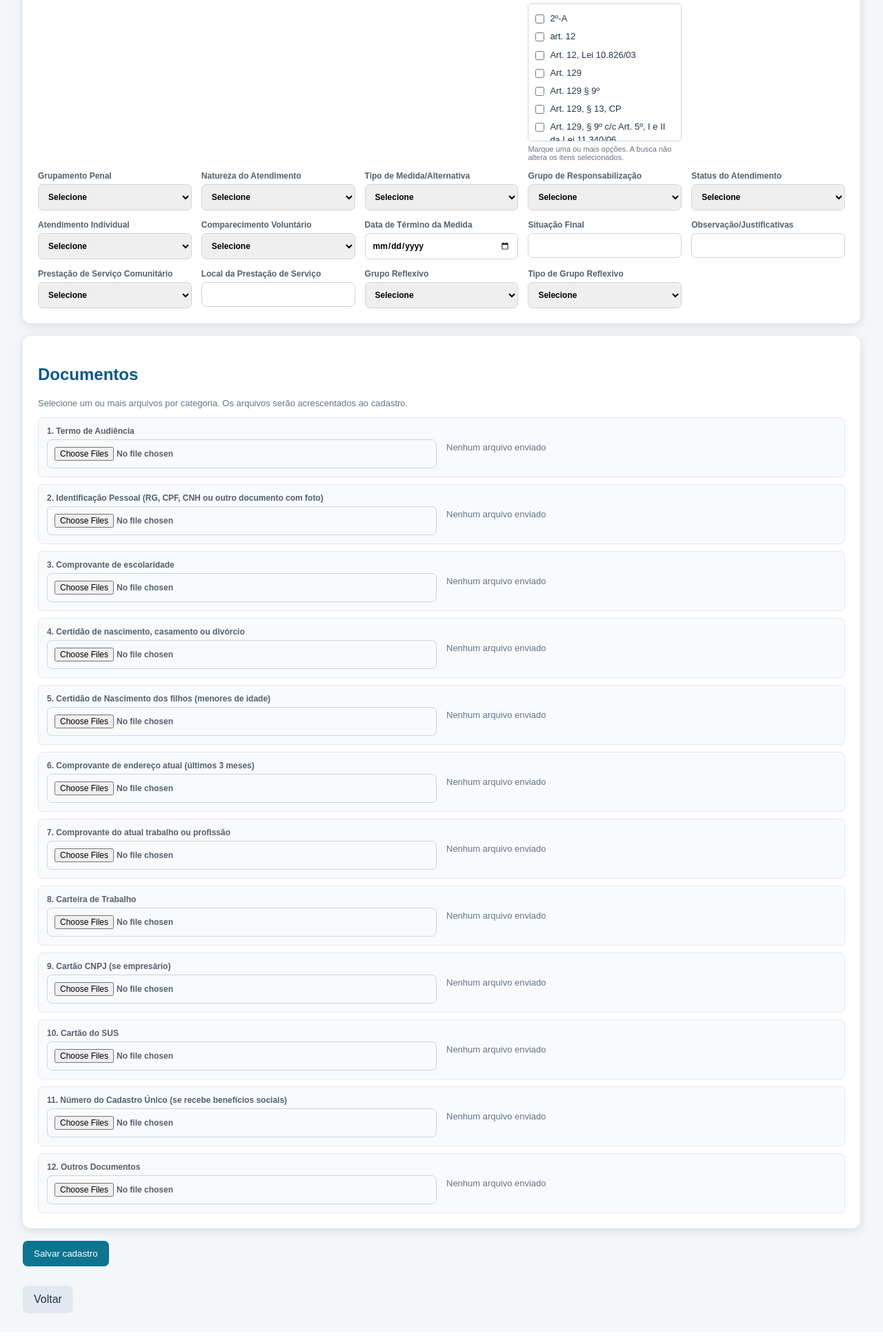
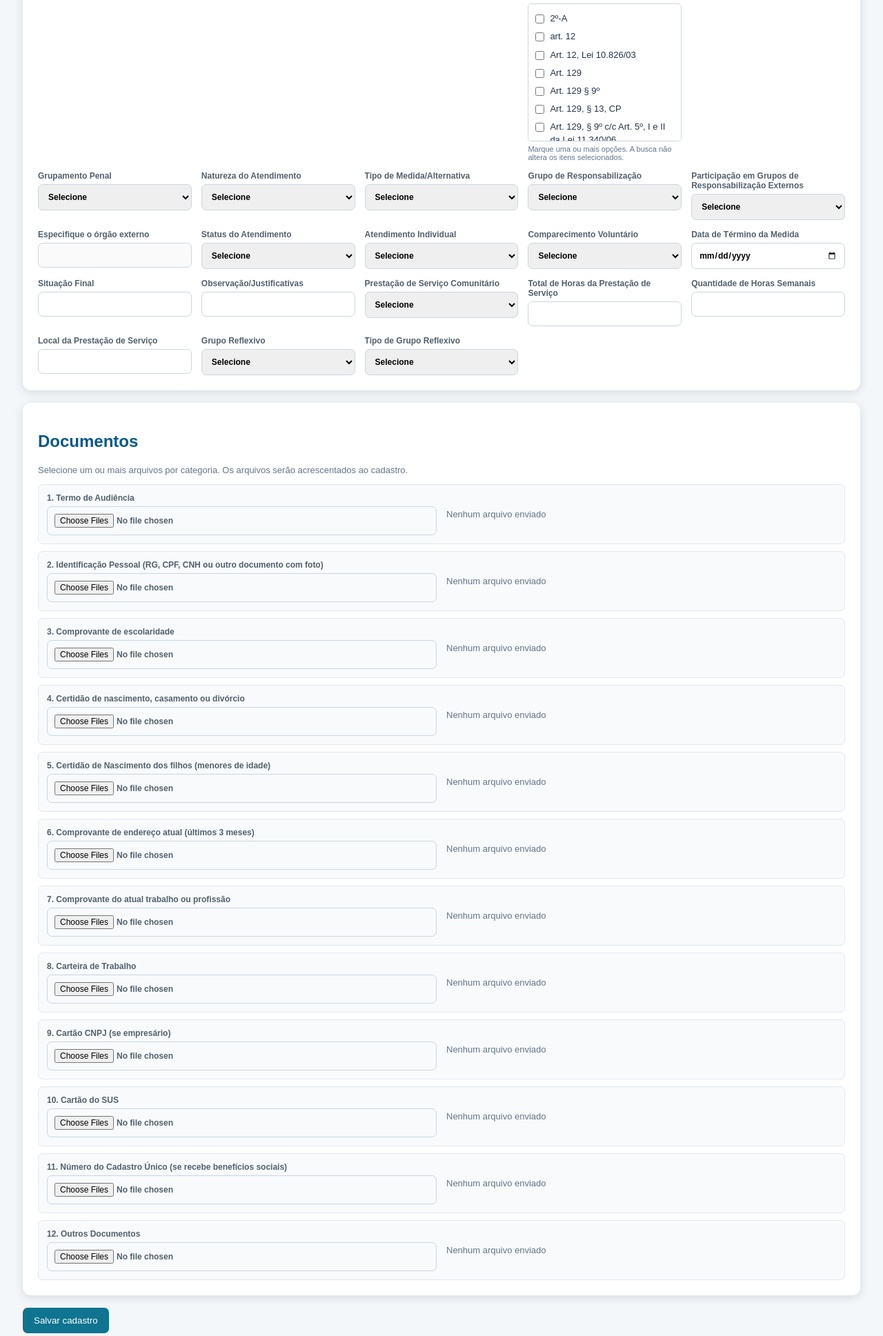
Before and after one commit to dalisou/sigciappb, a Flask app: page /pessoa/nova in a window 1280 px wide. Shown: the part 710-2647 px from the top of the page at 69% size. Before the commit the page ends 2614 px from the top, so only its background shows below. Run offline with Flask 3, Linux system fonts and the light colour scheme; the visitor is signed in with stand-in values (Sample User, id 1); parts of the project's set-up code (start-up, migrations or seed data) failed here and were passed over; some libraries are stand-ins or nearby versions.

Commit message:
feat(cadastro): adiciona carga horaria e grupos externos

```diff
--- a/app.py
+++ b/app.py
@@ -205,10 +205,13 @@
     "telefone", "data_atendimento", "raca", "sexo", "identidade_genero", "estado_civil", "orientacao_sexual",
     "escolaridade", "pcd", "tipo_deficiencia", "nacionalidade", "pais", "ocupacao", "profissao",
     "religiao", "diploma_legal", "artigo", "tipo_penal", "grupamento_penal", "natureza_atendimento",
-    "medida", "grupo_responsabilizacao", "status", "atendimento_individual", "comparecimento",
+    "medida", "grupo_responsabilizacao", "grupo_externo_opcao", "grupo_externo_especificacao",
+    "status", "atendimento_individual", "comparecimento",
     "termino_medida", "situacao_final", "observacoes", "prestacao_servico_comunitario",
+    "prestacao_horas_totais", "prestacao_horas_semanais",
     "local_prestacao_servico", "grupo_reflexivo", "tipo_grupo_reflexivo",
 ]
+PERSON_INTEGER_FIELDS = {"prestacao_horas_totais", "prestacao_horas_semanais"}
 GROUP_STATUS_OPTIONS = ["Em andamento", "Concluiu", "Desistiu", "Eliminado - refazer grupo"]
 FREQUENCY_STATUS_OPTIONS = ["", "Presente", "Faltou"]
 GROUP_RESPONSIBILITY_LABELS = {
@@ -223,8 +226,10 @@
     "Orientação Sexual (autodeclaração)", "Escolaridade", "Pessoa com Deficiência", "Tipo de Deficiência",
     "Nacionalidade", "País", "Ocupação", "Profissão", "Religião", "Diploma Legal", "Artigo/Capitulação",
     "Tipo Penal", "Grupamento Penal", "Natureza do Atendimento", "Tipo de Medida/Alternativa",
-    "Grupo de Responsabilização", "Status do Atendimento", "Atendimento Individual", "Comparecimento Voluntário",
+    "Grupo de Responsabilização", "Participação em Grupos de Responsabilização Externos",
+    "Especifique o órgão externo", "Status do Atendimento", "Atendimento Individual", "Comparecimento Voluntário",
     "Data de Término da Medida", "Situação Final", "Observação/Justificativas", "Prestação de Serviço Comunitário",
+    "Total de Horas da Prestação de Serviço", "Quantidade de Horas Semanais",
     "Local da Prestação de Serviço", "Grupo Reflexivo", "Tipo de Grupo Reflexivo",
 ]))
 
@@ -246,6 +251,7 @@
     "natureza_atendimento": ["1º Atendimento Técnico Multidisciplinar", "Acolhimento Inicial (comparecimento)", "Agendamento"],
     "medida": ["Acordo de não Persecução Penal", "Conciliação", "Medida Cautelar diversa da prisão", "Outras modalidades", "Penas restritivas de direito", "SCP", "SURSIS"],
     "grupo_responsabilizacao": ["Alteridade, Raça e Direitos Humanos", "Combate ao preconceito", "Conscientização sobre Bens Públicos e Privados", "Dignidade Sexual e Alteridade", "Direitos Humanos, Diversidade e Relações Étnico-Raciais", "Direitos Humanos, Proteção à Infância e Cidadania", "Drogas e suas transversalidades", "Gênero e Alteridade: Coexistência Feminina", "Gênero, Vínculos e Alteridade", "Gênero/Sexualidade", "Gênero/Vínculos/Alteridade", "Homens autores de violência doméstica contra mulher", "Meio Ambiente, Sustentabilidade e Ecologia Familiar", "Meio Ambiente, Sustentabilidade e Proteção Comunitária", "Orientação Cívica", "Orientação Cívica ou Temático de Segurança", "Parentalidade e Direitos Humanos", "Parentalidade e Responsabilidade Familiar", "Segurança Comunitária e Paz Pública", "Trânsito/Vida", "Ética/Cidadania"],
+    "grupo_externo_opcao": ["Não possui", "Defensoria Pública", "Outro órgão"],
     "status": ["Realizado com Sucesso", "Não Realizado"],
     "atendimento_individual": ["Assistente Social", "Jurídico", "Psicólogo"],
     "comparecimento": ["Sim", "Não"],
@@ -409,7 +415,10 @@
 
 def init_postgres_db():
     connection = db()
-    field_sql = ", ".join(f'"{field}" TEXT' for field in FIELDS)
+    field_sql = ", ".join(
+        f'"{field}" {"INTEGER" if field in PERSON_INTEGER_FIELDS else "TEXT"}'
+        for field in FIELDS
+    )
     attendance_sql = ", ".join(f'"{field}" TEXT' for field in ATTENDANCE_FIELDS)
     statements = [
         """CREATE TABLE IF NOT EXISTS users (
@@ -547,6 +556,14 @@
                 connection,
                 f'ALTER TABLE pessoas ADD COLUMN IF NOT EXISTS "{field}" TEXT DEFAULT \'\'',
             )
+    person_columns = table_columns(connection, "pessoas")
+    for field in FIELDS:
+        if field not in person_columns:
+            field_type = "INTEGER" if field in PERSON_INTEGER_FIELDS else "TEXT"
+            safe_schema_execute(
+                connection,
+                f'ALTER TABLE pessoas ADD COLUMN IF NOT EXISTS "{field}" {field_type}',
+            )
     group_frequency_columns = table_columns(connection, "grupo_frequencias")
     if "horario" not in group_frequency_columns:
         safe_schema_execute(
@@ -652,7 +669,10 @@
                 criado_em TEXT NOT NULL, resolvido_em TEXT DEFAULT ''
             );
         """ % (
-            ", ".join(f"{field} TEXT" for field in FIELDS),
+            ", ".join(
+                f'{field} {"INTEGER" if field in PERSON_INTEGER_FIELDS else "TEXT"}'
+                for field in FIELDS
+            ),
             ", ".join(f"{field} TEXT" for field in ATTENDANCE_FIELDS),
         )
     )
@@ -671,6 +691,11 @@
     ):
         if field not in columns:
             connection.execute(f'ALTER TABLE pessoas ADD COLUMN {field} TEXT DEFAULT ""')
+    columns = table_columns(connection, "pessoas")
+    for field in FIELDS:
+        if field not in columns:
+            field_type = "INTEGER" if field in PERSON_INTEGER_FIELDS else "TEXT"
+            connection.execute(f'ALTER TABLE pessoas ADD COLUMN "{field}" {field_type}')
     availability_columns = table_columns(connection, "disponibilidades")
     if "dia_mes" not in availability_columns:
         connection.execute("ALTER TABLE disponibilidades ADD COLUMN dia_mes INTEGER")
@@ -915,6 +940,31 @@
 def person_form_values():
     values = [request.form.get(field, "") for field in FIELDS]
 
+    for field in PERSON_INTEGER_FIELDS:
+        value_index = FIELDS.index(field)
+        raw_value = request.form.get(field, "").strip()
+        if not raw_value:
+            values[value_index] = None
+            continue
+        try:
+            numeric_value = int(raw_value)
+        except ValueError as error:
+            raise ValueError(f"{LABELS[field]} deve ser um número inteiro.") from error
+        if numeric_value < 0:
+            raise ValueError(f"{LABELS[field]} não pode ser negativa.")
+        values[value_index] = numeric_value
+
+    external_group_option = request.form.get("grupo_externo_opcao", "")
+    if external_group_option not in SELECT_OPTIONS["grupo_externo_opcao"] and external_group_option:
+        raise ValueError("Selecione uma opção válida para grupos de responsabilização externos.")
+    values[FIELDS.index("grupo_externo_opcao")] = external_group_option
+    external_group_specification = request.form.get("grupo_externo_especificacao", "").strip()
+    if external_group_option == "Outro órgão" and not external_group_specification:
+        raise ValueError("Informe o nome ou local do órgão externo.")
+    values[FIELDS.index("grupo_externo_especificacao")] = (
+        external_group_specification if external_group_option == "Outro órgão" else ""
+    )
+
     disability_index = FIELDS.index("tipo_deficiencia")
     disability_option = request.form.get("tipo_deficiencia_opcao", "")
     if disability_option in {"Outra(s) Deficiência(s)", "Outros"}:
@@ -950,6 +1000,8 @@
     location_index = FIELDS.index("local_prestacao_servico")
     if values[service_index] != "Sim":
         values[location_index] = ""
+        values[FIELDS.index("prestacao_horas_totais")] = None
+        values[FIELDS.index("prestacao_horas_semanais")] = None
 
     group_index = FIELDS.index("grupo_reflexivo")
     group_type_index = FIELDS.index("tipo_grupo_reflexivo")
@@ -1935,7 +1987,15 @@
         return denial
     if request.method == "POST":
         connection = db()
-        values = person_form_values()
+        try:
+            values = person_form_values()
+        except ValueError as error:
+            connection.close()
+            flash(str(error))
+            return render_template(
+                "pessoa_form.html", title="Novo cadastro", artigos_selecionados=submitted_articles(),
+                lista_opcoes_artigos=ARTICLE_OPTIONS, submitted_values=request.form,
+            )
         duplicate = find_duplicate_person(connection, values)
         if duplicate:
             connection.close()
@@ -1988,7 +2048,17 @@
         connection.close()
         return "Não encontrado", 404
     if request.method == "POST":
-        values = person_form_values()
+        try:
+            values = person_form_values()
+        except ValueError as error:
+            connection.close()
+            flash(str(error))
+            return render_template(
+                "pessoa_form.html", title="Editar cadastro", person=person,
+                documents=document_entries(person["documentos"]),
+                artigos_selecionados=submitted_articles(),
+                lista_opcoes_artigos=ARTICLE_OPTIONS, submitted_values=request.form,
+            )
         changed_fields = [
             LABELS.get(field, field)
             for field, value in zip(FIELDS, values)
--- a/templates/base.html
+++ b/templates/base.html
@@ -50,7 +50,7 @@
       <div class="help-module-content">
         <article class="help-topic" data-help-item>
           <h3>Cadastrar, localizar e editar</h3>
-          <ol><li>Em Assistidos, selecione Novo Cadastro (disponível para administradores).</li><li>Preencha os dados com base nos documentos atualizados. Informe CPF e número do processo quando disponíveis; idade e faixa etária são calculadas a partir da data de nascimento.</li><li>Selecione Salvar cadastro. Para localizar depois, pesquise por nome, CPF ou processo e use os filtros de grupo e ordenação.</li><li>Abra o registro e selecione Editar Cadastro para corrigir ou complementar informações.</li></ol>
+          <ol><li>Em Assistidos, selecione Novo Cadastro (disponível para administradores) ou abra um registro e selecione Editar Cadastro.</li><li>Preencha os dados com base nos documentos atualizados. Informe CPF e número do processo quando disponíveis; idade e faixa etária são calculadas a partir da data de nascimento.</li><li>Se Prestação de Serviço Comunitário estiver como Sim, informe o total de horas e a quantidade semanal. Em Participação em Grupos de Responsabilização Externos, escolha Não possui, Defensoria Pública ou Outro órgão; nesta última opção, informe o nome ou local.</li><li>Selecione Salvar cadastro. Para localizar depois, pesquise por nome, CPF ou processo e use os filtros de grupo e ordenação.</li></ol>
           <p><strong>Controle de duplicidade:</strong> ao salvar um novo cadastro ou uma edição, o sistema verifica identificadores já associados a outro assistido. Se houver conflito, a gravação é interrompida e uma mensagem informa o identificador duplicado. Revise o cadastro existente antes de tentar novamente.</p>
           <p><strong>Exemplo:</strong> ao pesquisar “Maria”, combine a busca com o grupo desejado; se houver muitos resultados, ordene pela data do cadastro mais recente.</p>
         </article>
--- a/templates/pessoa_form.html
+++ b/templates/pessoa_form.html
@@ -6,8 +6,9 @@
 	<div class="card">
 		<h2>Dados do Assistido</h2>
 		<div class="grid">
+			{% set submitted = submitted_values|default({}) %}
 			{% for field in fields %}
-			{% set current_value = person[field] if person else '' %}
+			{% set current_value = submitted.get(field, person[field] if person else '') %}
 			{% if field == 'artigo' %}
 			<fieldset class="article-picker" aria-describedby="artigo-help">
 				<legend>{{ labels[field] }}</legend>
@@ -23,6 +24,11 @@
 				</div>
 				<small id="artigo-help" class="field-help">Marque uma ou mais opções. A busca não altera os itens selecionados.</small>
 			</fieldset>
+			{% elif field == 'grupo_externo_especificacao' %}
+			<label id="grupo-externo-especificacao-field" {% if submitted.get('grupo_externo_opcao', person['grupo_externo_opcao'] if person else '') != 'Outro órgão' %}hidden{% endif %}>
+				{{ labels[field] }}
+				<input type="text" name="{{ field }}" value="{{ current_value }}" autocomplete="off" {% if submitted.get('grupo_externo_opcao', person['grupo_externo_opcao'] if person else '') == 'Outro órgão' %}required{% endif %}>
+			</label>
 			{% elif field == 'tipo_deficiencia' %}
 			{% set disability_options = select_options[field] %}
 			{% set custom_disability = current_value and current_value not in disability_options %}
@@ -48,6 +54,11 @@
 				<select name="{{ field }}" id="prestacao-servico">
 					<option value="">Selecione</option><option value="Sim" {% if current_value == 'Sim' %}selected{% endif %}>Sim</option><option value="Não" {% if current_value == 'Não' %}selected{% endif %}>Não</option>
 				</select>
+			</label>
+			{% elif field in ['prestacao_horas_totais', 'prestacao_horas_semanais'] %}
+			<label id="{{ field }}-field" {% if submitted.get('prestacao_servico_comunitario', person['prestacao_servico_comunitario'] if person else '') != 'Sim' %}hidden{% endif %}>
+				{{ labels[field] }}
+				<input type="number" name="{{ field }}" min="0" step="1" value="{{ current_value if current_value is not none else '' }}">
 			</label>
 			{% elif field == 'local_prestacao_servico' %}
 			<label id="local-prestacao-field">{{ labels[field] }}
@@ -115,6 +126,14 @@
 	const serviceSelect = document.querySelector('#prestacao-servico');
 	const serviceLocation = document.querySelector('#local-prestacao-field');
 	const serviceLocationInput = serviceLocation?.querySelector('input');
+	const serviceHoursFields = [
+		document.querySelector('#prestacao_horas_totais-field'),
+		document.querySelector('#prestacao_horas_semanais-field'),
+	];
+	const serviceHoursInputs = serviceHoursFields.map((field) => field?.querySelector('input'));
+	const externalGroupSelect = document.querySelector('[name="grupo_externo_opcao"]');
+	const externalGroupSpecification = document.querySelector('#grupo-externo-especificacao-field');
+	const externalGroupSpecificationInput = externalGroupSpecification?.querySelector('input');
 	const reflectiveSelect = document.querySelector('#grupo-reflexivo');
 	const reflectiveType = document.querySelector('#tipo-grupo-reflexivo-field');
 	const disabilitySelect = document.querySelector('#tipo-deficiencia-opcao');
@@ -127,6 +146,15 @@
 		const serviceEnabled = serviceSelect?.value === 'Sim';
 		if (serviceLocation) serviceLocation.hidden = !serviceEnabled;
 		if (!serviceEnabled && serviceLocationInput) serviceLocationInput.value = '';
+		serviceHoursFields.forEach((field) => { if (field) field.hidden = !serviceEnabled; });
+		if (!serviceEnabled) serviceHoursInputs.forEach((input) => { if (input) input.value = ''; });
+		const externalGroupIsOther = externalGroupSelect?.value === 'Outro órgão';
+		if (externalGroupSpecification) externalGroupSpecification.hidden = !externalGroupIsOther;
+		if (externalGroupSpecificationInput) {
+			externalGroupSpecificationInput.disabled = !externalGroupIsOther;
+			externalGroupSpecificationInput.required = externalGroupIsOther;
+			if (!externalGroupIsOther) externalGroupSpecificationInput.value = '';
+		}
 		const reflectiveEnabled = reflectiveSelect?.value === 'Sim';
 		if (reflectiveType) reflectiveType.hidden = !reflectiveEnabled;
 		if (!reflectiveEnabled && reflectiveType) reflectiveType.querySelector('select').value = '';
@@ -159,6 +187,7 @@
 		if (ageRangeInput) ageRangeInput.value = ageGroup ? `${ageGroup[0]} a ${ageGroup[1]}` : '';
 	};
 	serviceSelect?.addEventListener('change', updateDependentFields);
+	externalGroupSelect?.addEventListener('change', updateDependentFields);
 	reflectiveSelect?.addEventListener('change', updateDependentFields);
 	disabilitySelect?.addEventListener('change', updateDependentFields);
 	birthDateInput?.addEventListener('input', updateAgeFields);
```
